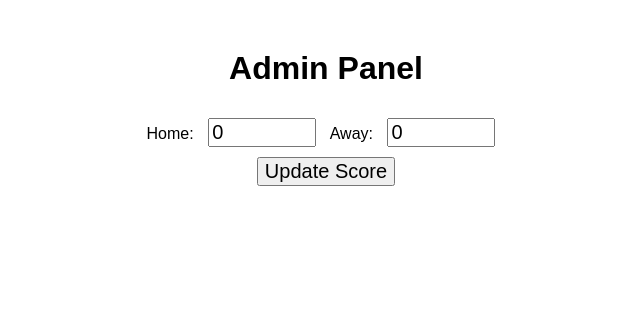
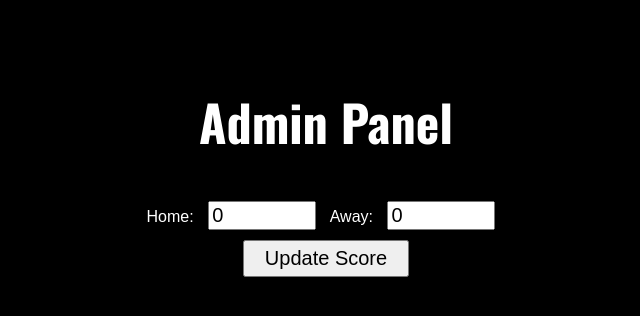
Before and after one commit to lightw275-ctrl/last, a website: page public/admin.html in a window 1280 px wide. Shown: the whole page, without its empty margins (314-954 px from the left). Drawn offline with nearby package versions, Linux system fonts and the light colour scheme; no server answers.

Commit message:
Update admin.html

```diff
--- a/public/admin.html
+++ b/public/admin.html
@@ -2,12 +2,32 @@
 <html lang="en">
 <head>
 <meta charset="UTF-8">
-<meta name="viewport" content="width=device-width, initial-scale=1.0">
 <title>Admin Scoreboard</title>
+<!-- Google Font Oswald -->
+<link href="https://fonts.googleapis.com/css2?family=Oswald:wght@700&display=swap" rel="stylesheet">
 <style>
-    body { font-family: sans-serif; text-align:center; margin-top:50px; }
-    input { font-size:20px; width:100px; margin:10px; }
-    button { font-size:20px; }
+    body {
+        margin: 0;
+        background: black; /* ali transparent za OBS */
+        font-family: Arial, sans-serif;
+        color: white;
+        text-align: center;
+        padding-top: 50px;
+    }
+    h1 {
+        font-family: 'Oswald', sans-serif;
+        font-size: 50px;
+    }
+    input {
+        font-size: 20px;
+        width: 100px;
+        margin: 10px;
+    }
+    button {
+        font-size: 20px;
+        padding: 5px 20px;
+        cursor: pointer;
+    }
 </style>
 </head>
 <body>
```
